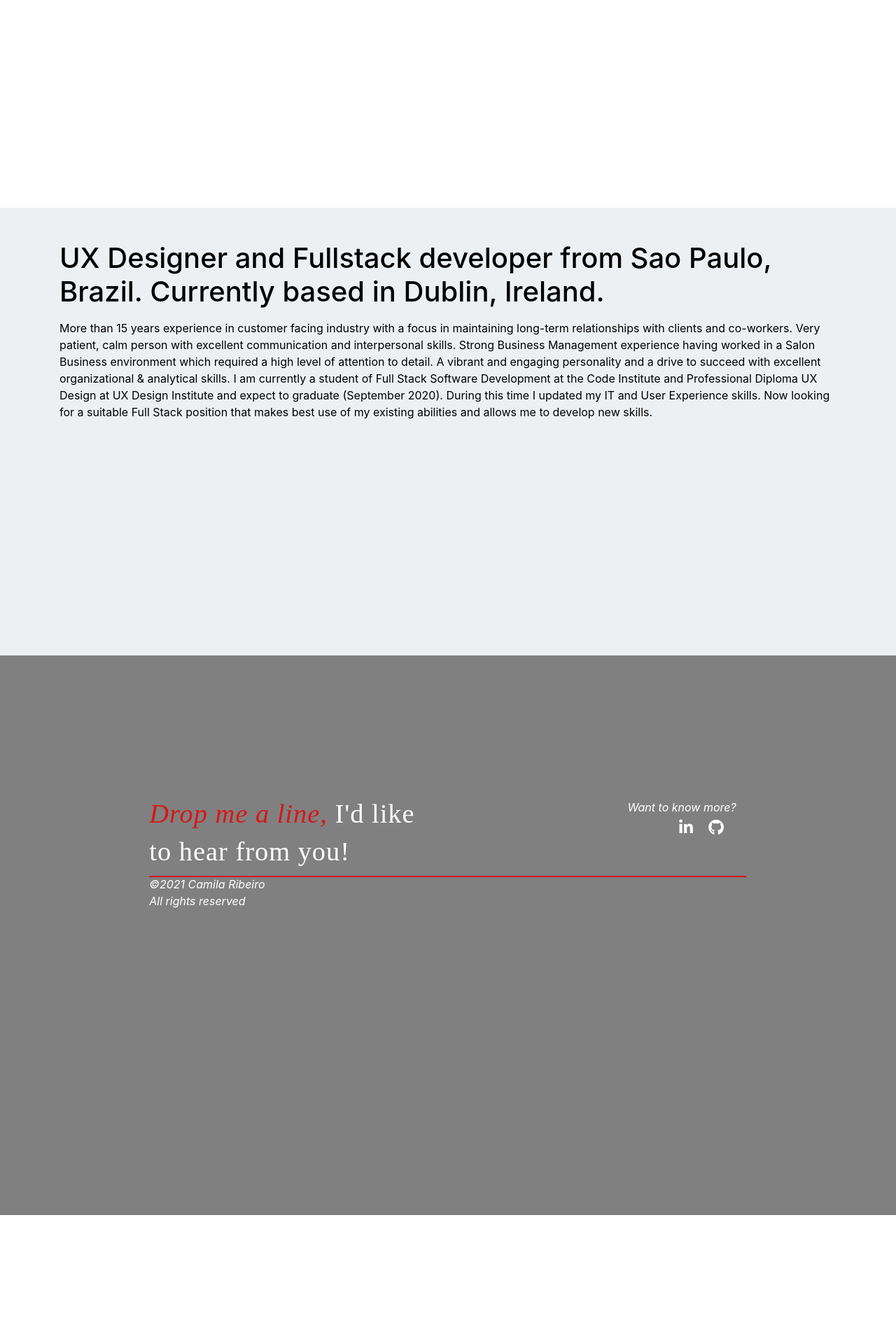
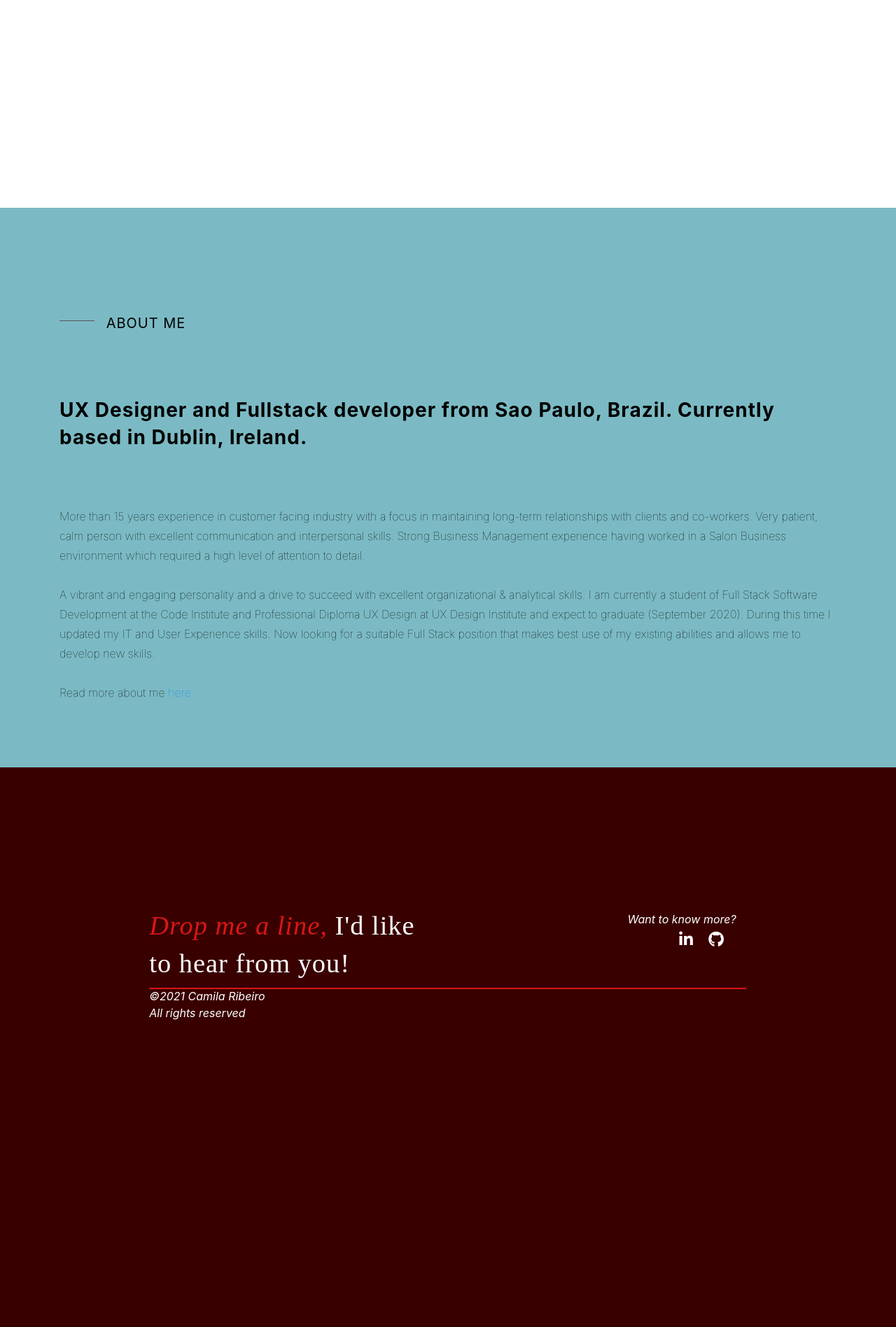
Before and after one commit to Camila-Ribeiro/MyPortfolio, a Flask app: page / in a window 1280 px wide. Shown: the part 3434-5331 px from the top of the page at 70% size. Before the commit the page ends 5171 px from the top, so only its background shows below. Run offline with Flask 2, Linux system fonts and the light colour scheme; some libraries are stand-ins or nearby versions.

Commit message:
code refactor on hello & about sections

```diff
--- a/static/css/style.css
+++ b/static/css/style.css
@@ -174,7 +174,7 @@ padding-top: 60px;
     /* overflow-x: hidden; */
 }
 
-.skewX h1 {
+.skewX h2 {
     display: inline-block;
     transform: skewY(-12deg);
     margin-top: 50px;
@@ -319,14 +319,37 @@ padding-top: 60px;
 
 /* ------------------------------------------ about section*/
 .about-section {
-    background-color:#EDF0F2;
-    height: 80vh;
+    background-color:#7BBAC4;
+    height: 100vh;
     color: black;
+}
+
+.about-wrapper {
+    padding-top: 9.375rem;
+}
+
+.about-wrapper h3 {
+    letter-spacing: 0.063rem;
+    font-weight: bolder;
+    line-height: 1.375;
+}
+
+.about-wrapper p {
+    font-weight: lighter;
+    line-height: 1.75;
+}
+
+.mT-80 {
+    margin-top: 5rem;
+}
+
+.about-wrapper .heading:before {
+    margin: 11px 10px 100px 0;
 }
 
 /* ------------------------------------------ contact section*/
 .contact-section {
-    background-color: grey;
+    background-color: #390000;
     width: 100vw;
     height: 100vh;
     color: white;
--- a/templates/index.html
+++ b/templates/index.html
@@ -37,12 +37,11 @@
 </section>
 <div class="skewX" id="projects">
   <div class="background-skew">
-    <h1 class="heading text-left text-uppercase w-100"> My Projects </h1>
+    <h2 class="heading text-left text-uppercase w-100"> My Projects </h2>
   </div>
 </div>
 <section  class="smooth portfolio-section">
     <div class="container-wrapper paddingTB">
-      <!-- <h1 class="heading text-right text-uppercase w-100"> My Projects </h1> -->
 
       {% for project in portifolio %}
 
@@ -99,12 +98,20 @@
     </div>
 </section>
 
-<section id="about" class="smooth about-section" id="grad">
-    <div class="container">
-        <h1 class="pt-5">UX Designer and Fullstack developer from Sao Paulo, Brazil.
-          Currently based in Dublin, Ireland.</h1>
-         <p class="mt-3">More than 15 years experience in customer facing industry with a focus in maintaining long-term relationships with clients and co-workers. Very patient, calm person with excellent communication and interpersonal skills. Strong Business Management experience having worked in a Salon Business environment which required a high level of attention to detail.
-          A vibrant and engaging personality and a drive to succeed with excellent organizational & analytical skills. I am currently a student of Full Stack Software Development at the Code Institute and Professional Diploma UX Design at UX Design Institute and expect to graduate (September 2020). During this time I updated my IT and User Experience skills. Now looking for a suitable Full Stack position that makes best use of my existing abilities and allows me to develop new skills. </p>
+<section id="about" class="smooth about-section">
+    <div class="container about-wrapper">
+      <h2 class="heading text-left text-uppercase w-100"> ABOUT ME </h2>
+      <h3 class="mt-2">UX Designer and Fullstack developer from Sao Paulo, Brazil.
+        Currently based in Dublin, Ireland.</h3>
+        <p class="mb-3 mT-80">
+          <span> More than 15 years experience in customer facing industry with a focus in maintaining long-term relationships with clients and co-workers. Very patient, calm person with excellent communication and interpersonal skills. Strong Business Management experience having worked in a Salon Business environment which required a high level of attention to detail.</span>
+          <br>
+          <br>
+          <span> A vibrant and engaging personality and a drive to succeed with excellent organizational & analytical skills. I am currently a student of Full Stack Software Development at the Code Institute and Professional Diploma UX Design at UX Design Institute and expect to graduate (September 2020). During this time I updated my IT and User Experience skills. Now looking for a suitable Full Stack position that makes best use of my existing abilities and allows me to develop new skills.</span>
+          <br>
+          <br>
+          <span> Read more about me <a href="{{ about }}"> here. </a></span>
+      </p>
     </div>
 </section>
 
```
Also changed, not shown: 1 other file.
